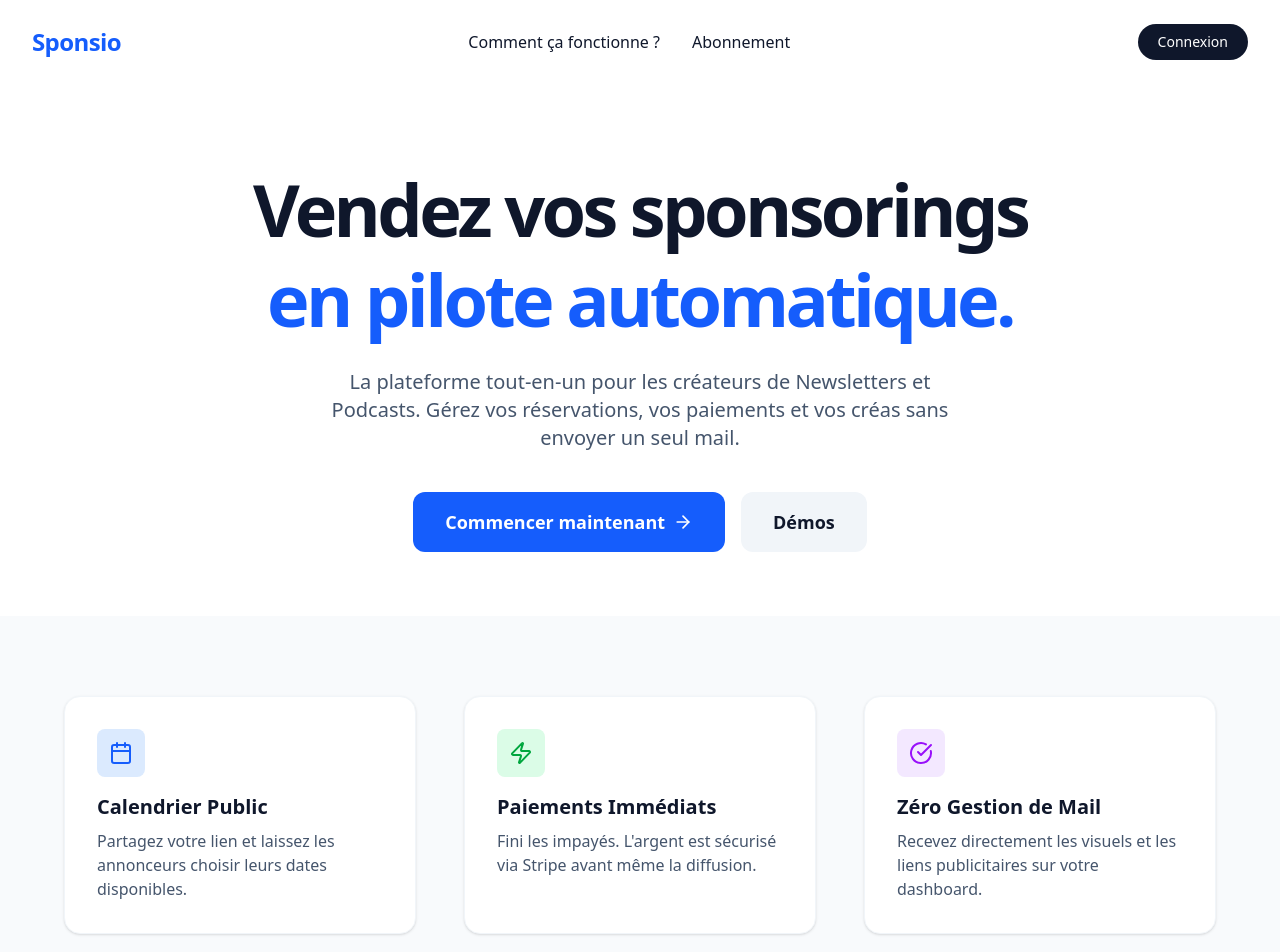
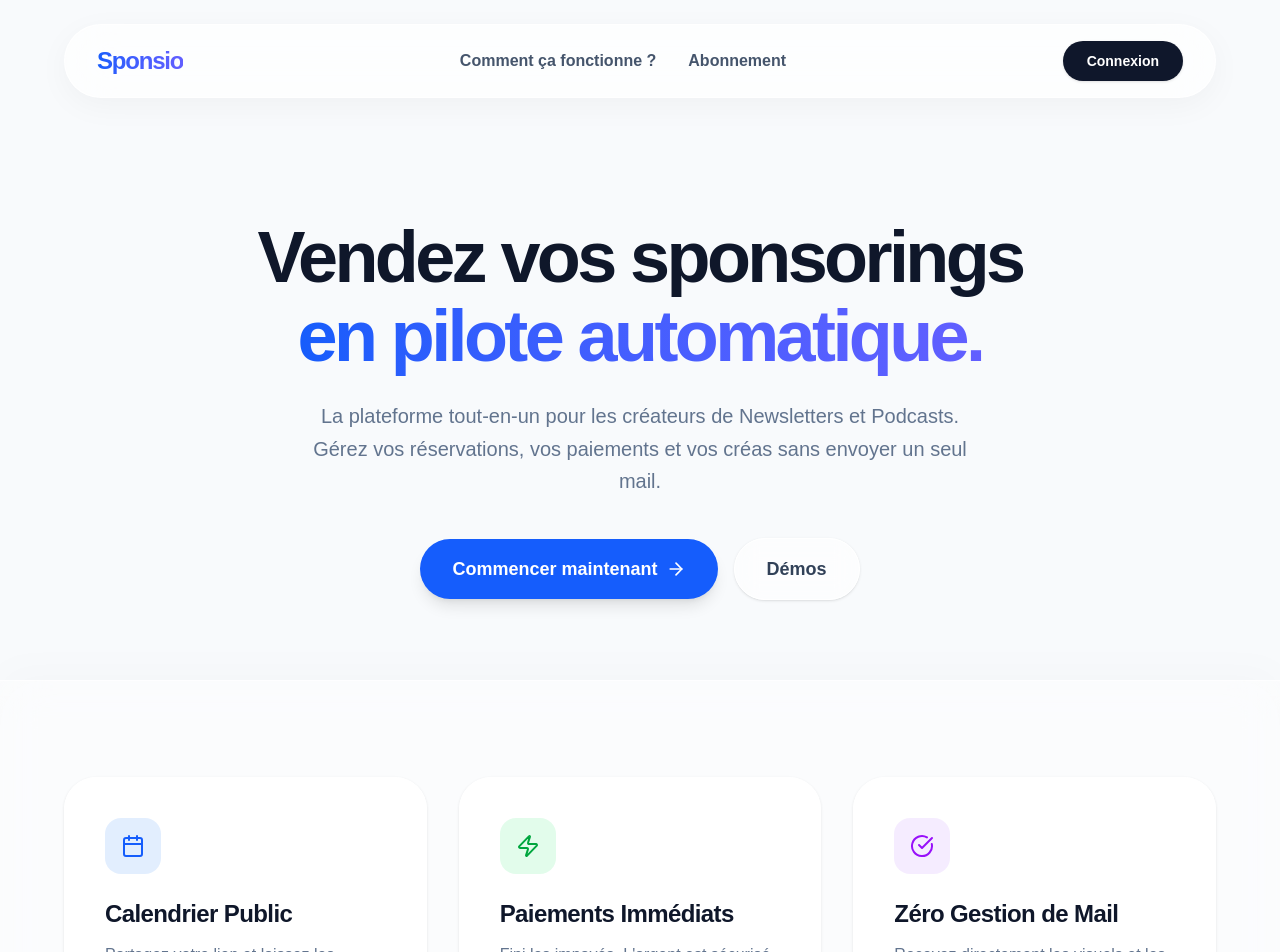
Before and after one commit to Neytoooo/Sloty--app, a Next.js app: page / in a window 1280 px wide. Shown: the top 952 px of the page. Built offline with nearby package versions, Linux system fonts and the light colour scheme; no server answers.

Commit message:
Update home.module.css

```diff
--- a/src/app/home.module.css
+++ b/src/app/home.module.css
@@ -2,20 +2,21 @@
 
 /* Home Page Styles */
 .container {
-    @apply min-h-screen bg-white text-slate-900 font-sans;
+    @apply min-h-screen bg-[#f8fafc] text-[#0f172a] font-sans;
+    font-family: var(--font-urbanist), sans-serif;
 }
 
 /* Navigation */
 .nav {
-    @apply flex items-center justify-between px-8 py-6 max-w-7xl mx-auto;
+    @apply sticky top-6 z-50 flex items-center justify-between px-8 py-4 mx-auto max-w-6xl bg-white/70 backdrop-blur-xl border border-white/80 shadow-[0_8px_32px_rgba(0,0,0,0.04)] rounded-full transition-all mb-8;
 }
 
 .brand {
-    @apply text-2xl font-bold tracking-tight text-blue-600;
+    @apply text-2xl font-black tracking-tighter bg-gradient-to-r from-blue-600 to-indigo-500 bg-clip-text text-transparent;
 }
 
 .navLinks {
-    @apply hidden md:flex space-x-8 font-medium;
+    @apply hidden md:flex space-x-8 font-bold text-slate-600;
 }
 
 .navLink {
@@ -27,28 +28,28 @@
 }
 
 .signInButton {
-    @apply bg-slate-900 text-white px-5 py-2 rounded-full hover:bg-slate-800 transition text-sm font-medium;
+    @apply bg-slate-900 text-white px-6 py-2.5 rounded-full hover:bg-slate-800 transition text-sm font-bold shadow-sm;
 }
 
 .dashboardLink {
-    @apply text-sm font-medium hover:text-blue-600 transition;
+    @apply text-sm font-bold hover:text-blue-600 transition;
 }
 
 /* Hero */
 .heroHeader {
-    @apply px-8 pt-20 pb-16 text-center max-w-4xl mx-auto;
+    @apply px-8 pt-28 pb-20 text-center max-w-4xl mx-auto relative z-10;
 }
 
 .heroTitle {
-    @apply text-5xl md:text-7xl font-extrabold tracking-tighter mb-6 leading-tight;
+    @apply text-5xl md:text-7xl font-black tracking-tighter mb-6 leading-[1.1] text-[#0f172a];
 }
 
 .heroTitleHighlight {
-    @apply text-blue-600;
+    @apply bg-gradient-to-r from-blue-600 to-indigo-500 bg-clip-text text-transparent;
 }
 
 .heroSubtitle {
-    @apply text-xl text-slate-600 mb-10 max-w-2xl mx-auto;
+    @apply text-xl text-slate-500 font-medium mb-10 max-w-2xl mx-auto leading-relaxed;
 }
 
 .heroActions {
@@ -56,40 +57,40 @@
 }
 
 .primaryButton {
-    @apply w-full md:w-auto bg-blue-600 text-white px-8 py-4 rounded-xl font-bold text-lg hover:bg-blue-700 transition flex items-center justify-center;
+    @apply w-full md:w-auto bg-blue-600 text-white px-8 py-4 rounded-full font-bold text-lg hover:bg-blue-700 transition flex items-center justify-center shadow-lg hover:shadow-xl;
 }
 
 .secondaryButton {
-    @apply w-full md:w-auto bg-slate-100 text-slate-900 px-8 py-4 rounded-xl font-bold text-lg hover:bg-slate-200 transition;
+    @apply w-full md:w-auto bg-white/60 backdrop-blur-md border border-white text-slate-700 px-8 py-4 rounded-full font-bold text-lg hover:bg-white transition shadow-sm hover:shadow-md;
 }
 
 /* Features */
 .featuresSection {
-    @apply bg-slate-50 py-20 px-8;
+    @apply bg-white/40 backdrop-blur-xl py-24 px-8 relative z-10 border-t border-white/60 shadow-[0_-10px_40px_rgba(0,0,0,0.02)];
 }
 
 .featuresGrid {
-    @apply max-w-6xl mx-auto grid md:grid-cols-3 gap-12;
+    @apply max-w-6xl mx-auto grid md:grid-cols-3 gap-8;
 }
 
 .featureCard {
-    @apply bg-white p-8 rounded-2xl shadow-sm border border-slate-100;
+    @apply bg-white/80 backdrop-blur-md p-10 rounded-[2rem] shadow-sm border border-white transition-all hover:shadow-xl hover:-translate-y-2;
 }
 
 .iconWrapperBase {
-    @apply p-3 rounded-lg w-fit mb-4;
+    @apply p-4 rounded-2xl w-fit mb-6;
 }
 
 .iconWrapperBlue {
-    @apply bg-blue-100;
+    @apply bg-blue-100/80;
 }
 
 .iconWrapperGreen {
-    @apply bg-green-100;
+    @apply bg-green-100/80;
 }
 
 .iconWrapperPurple {
-    @apply bg-purple-100;
+    @apply bg-purple-100/80;
 }
 
 .iconBlue {
@@ -105,14 +106,56 @@
 }
 
 .featureTitle {
-    @apply text-xl font-bold mb-2;
+    @apply text-2xl font-bold mb-3 text-[#0f172a] tracking-tight;
 }
 
 .featureDescription {
-    @apply text-slate-600;
+    @apply text-slate-500 font-medium leading-relaxed;
 }
 
 /* Footer */
 .footer {
-    @apply py-12 border-t border-slate-100 text-center text-slate-400 text-sm;
+    @apply py-12 border-t border-white text-center text-slate-400 text-sm bg-white/40 backdrop-blur-md relative z-10 mt-20;
 }
+
+/* Steps Section */
+.stepsSection {
+    @apply py-24 px-8 relative z-10 max-w-6xl mx-auto;
+}
+
+.sectionTitle {
+    @apply text-3xl md:text-5xl font-black text-center mb-16 text-[#0f172a] tracking-tight;
+}
+
+.stepsGrid {
+    @apply grid md:grid-cols-3 gap-8;
+}
+
+.stepCard {
+    @apply relative p-8 rounded-[2rem] bg-white/50 backdrop-blur-md border border-white/60 shadow-sm text-center;
+}
+
+.stepNumber {
+    @apply absolute -top-5 -left-5 w-12 h-12 bg-blue-600 text-white flex items-center justify-center rounded-full font-black text-xl shadow-lg border-4 border-[#f8fafc];
+}
+
+/* CTA Section */
+.ctaSection {
+    @apply py-24 px-8 relative z-10;
+}
+
+.ctaBox {
+    @apply max-w-4xl mx-auto bg-gradient-to-br from-blue-600 to-indigo-700 rounded-[3rem] p-12 md:p-20 text-center text-white shadow-2xl relative overflow-hidden;
+}
+
+.ctaTitle {
+    @apply text-4xl md:text-6xl font-black tracking-tighter mb-6 relative z-10;
+}
+
+.ctaSubtitle {
+    @apply text-lg text-blue-100 font-medium mb-10 max-w-xl mx-auto relative z-10;
+}
+
+.ctaButton {
+    @apply bg-white text-blue-600 px-10 py-5 rounded-full font-bold text-lg hover:bg-slate-50 transition shadow-xl relative z-10;
+}
```
